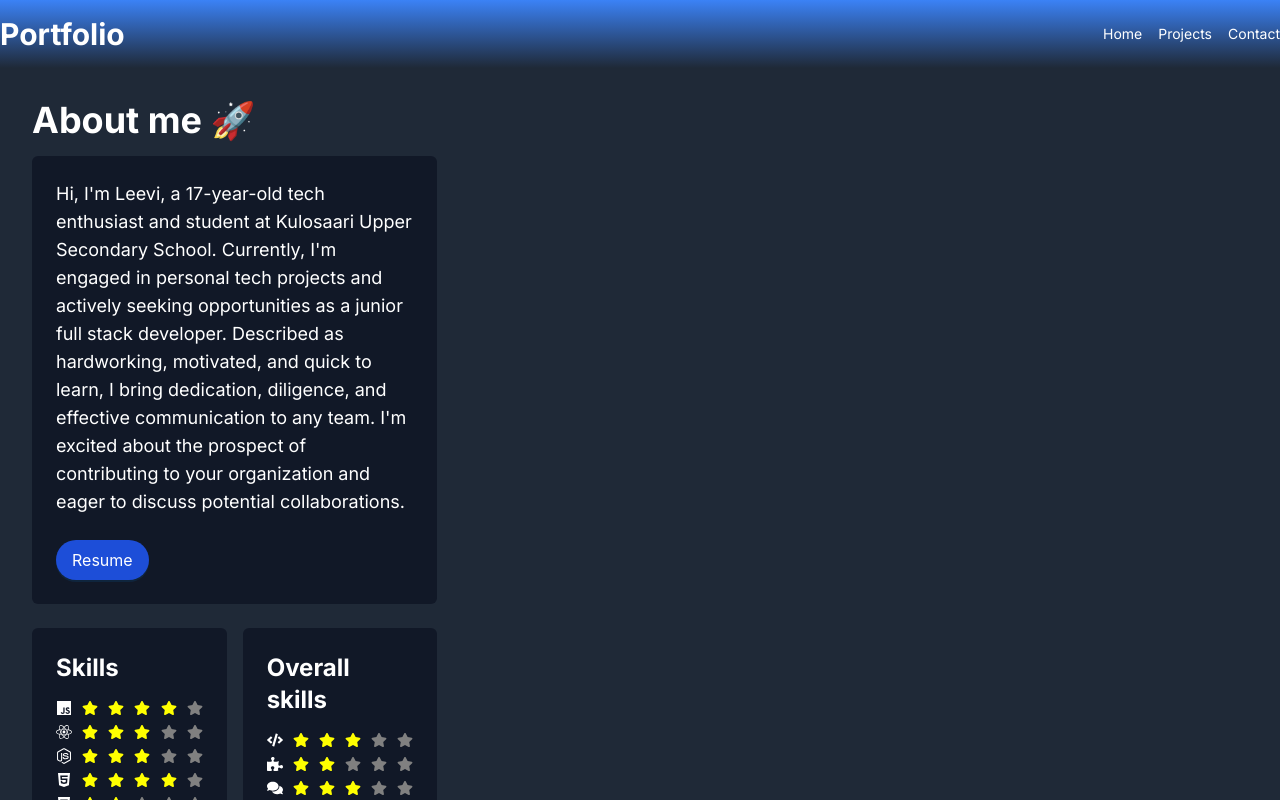
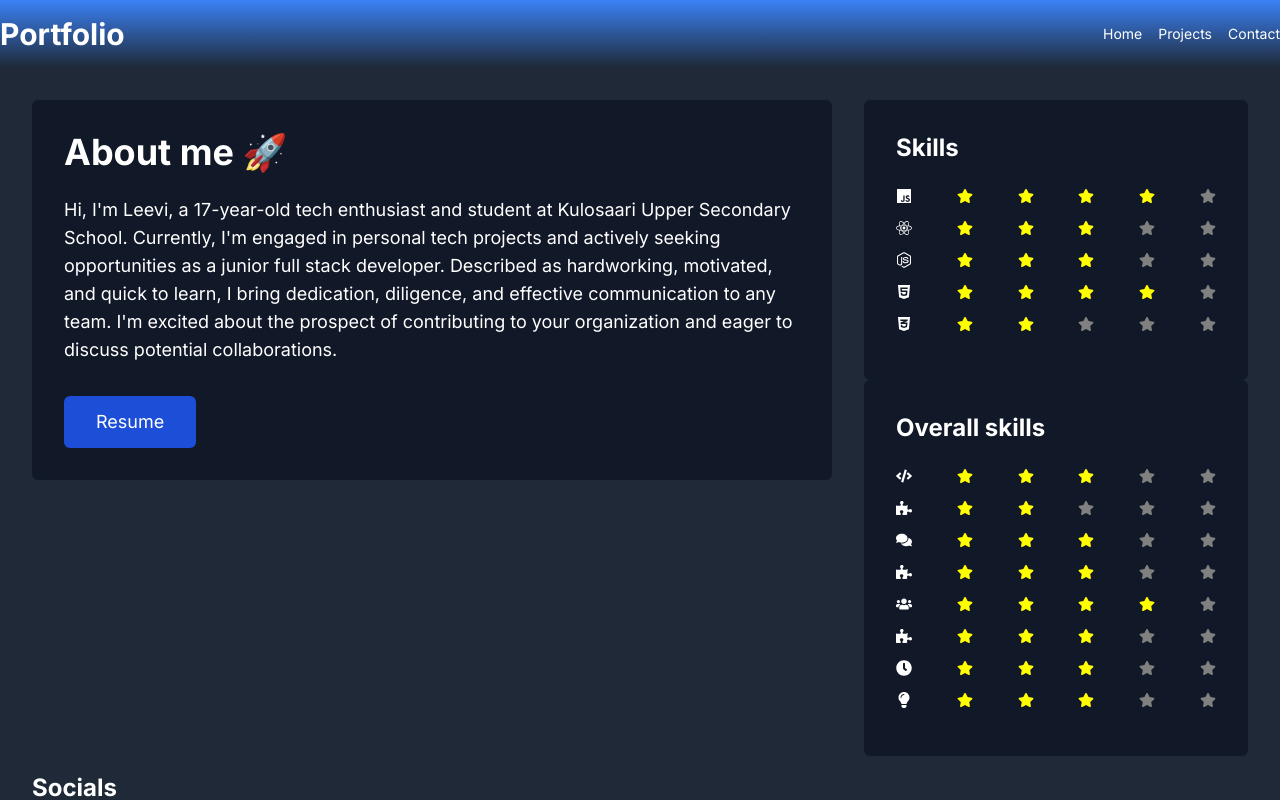
Before and after one commit to leevipun/Portfolio, a Next.js app in the folder portfolio/: page / in a window 1280 px wide. Shown: the top 800 px of the page. Built offline with nearby package versions, Linux system fonts and the light colour scheme.

Commit message:
some fixes

```diff
--- a/portfolio/app/components/infobox.tsx
+++ b/portfolio/app/components/infobox.tsx
@@ -66,43 +66,43 @@ export const InfoBox: React.FC = () => {
   };
 
   return (
-    <div className='sm:w-1/3 min-w-[300px]'>
-      <h1 className='text-4xl font-bold mb-4'>About me 🚀</h1>
-      <div className='bg-gray-900 p-6 rounded-md text-white'>
+    <div className='container mx-auto px-4 lg:px-0'>
+      <div className='grid grid-cols-1 lg:grid-cols-3 gap-8'>
+        <div className='lg:col-span-2'>
+          <div className='bg-gray-900 p-8 rounded-md text-white'>
+            <h1 className='text-4xl font-bold mb-6 text-center lg:text-left'>
+              About me 🚀
+            </h1>
             <p className='text-lg'>
-          Hi, I'm Leevi, a 17-year-old tech enthusiast and student at Kulosaari
-          Upper Secondary School. Currently, I'm engaged in personal tech
-          projects and actively seeking opportunities as a junior full stack
-          developer. Described as hardworking, motivated, and quick to learn, I
-          bring dedication, diligence, and effective communication to any team.
-          I'm excited about the prospect of contributing to your organization
-          and eager to discuss potential collaborations.
+              Hi, I&apos;m Leevi, a 17-year-old tech enthusiast and student at
+              Kulosaari Upper Secondary School. Currently, I&apos;m engaged in
+              personal tech projects and actively seeking opportunities as a
+              junior full stack developer. Described as hardworking, motivated,
+              and quick to learn, I bring dedication, diligence, and effective
+              communication to any team. I&apos;m excited about the prospect of
+              contributing to your organization and eager to discuss potential
+              collaborations.
             </p>
-        <div className='mt-6'>
-          <Button
-            className='bg-blue-700'
-            type='primary'
-            shape='round'
-            size='large'
-          >
+            <div className='mt-8 text-center lg:text-left'>
               <a
                 href='https://drive.google.com/file/d/1eL2GgLNxu9VCd6lToE6jBt5c2nshBNh_/view'
                 target='_blank'
                 rel='noopener noreferrer'
+                className='inline-block bg-blue-700 text-white py-3 px-8 rounded-md text-lg hover:bg-blue-600 transition duration-300 ease-in-out'
               >
                 Resume
               </a>
-          </Button>
             </div>
           </div>
-      <div className='grid grid-cols-1 sm:grid-cols-2 gap-4 mt-6'>
-        <div className='bg-gray-900 p-6 rounded-md text-white'>
-          <h2 className='text-2xl font-bold mb-4'>Skills</h2>
+        </div>
+        <div>
+          <div className='bg-gray-900 p-8 rounded-md text-white'>
+            <h2 className='text-2xl font-bold mb-6'>Skills</h2>
             <ul>
               {skillList.map((skill, index) => (
                 <li
                   key={index}
-                className='flex items-center justify-between mb-2'
+                  className='flex items-center justify-between mb-4'
                 >
                   {React.cloneElement(skill.icon, { title: skill.name })}
                   {renderStars(skill.stars)}
@@ -110,13 +110,13 @@ export const InfoBox: React.FC = () => {
               ))}
             </ul>
           </div>
-        <div className='bg-gray-900 p-6 rounded-md text-white'>
-          <h2 className='text-2xl font-bold mb-4'>Overall skills</h2>
+          <div className='bg-gray-900 p-8 rounded-md text-white mt-8 lg:mt-0'>
+            <h2 className='text-2xl font-bold mb-6'>Overall skills</h2>
             <ul>
               {overAllSkills.map((skill, index) => (
                 <li
                   key={index}
-                className='flex items-center justify-between mb-2'
+                  className='flex items-center justify-between mb-4'
                 >
                   {React.cloneElement(skill.icon, { title: skill.name })}
                   {renderStars(skill.stars)}
@@ -125,6 +125,7 @@ export const InfoBox: React.FC = () => {
             </ul>
           </div>
         </div>
+      </div>
       <Socials />
     </div>
   );
```
Lines whose indentation alone changed are shown as unchanged.
